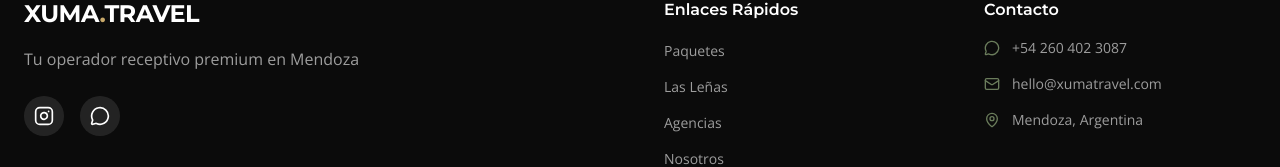
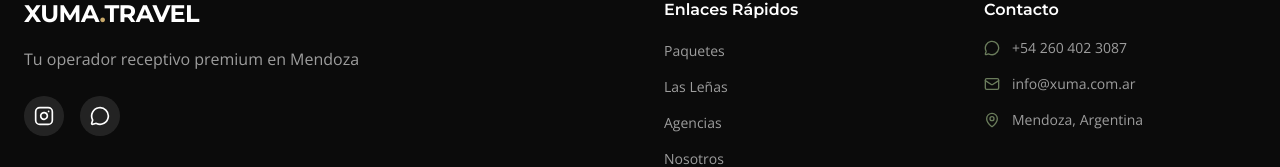
Before and after one commit to xumatravel/v0-xuma-travel-landing-page, a Next.js app: page / in a window 1280 px wide. Shown: the part 8287-8454 px from the top of the page. Built offline with nearby package versions, Linux system fonts and the light colour scheme.

Commit message:
fix: update contact email in footer
Change footer contact email to info@xuma.com.ar.

```diff
--- a/components/landing/footer.tsx
+++ b/components/landing/footer.tsx
@@ -83,11 +83,11 @@ export function Footer() {
               </li>
               <li>
                 <a
-                  href="mailto:hello@xumatravel.com"
+                  href="mailto:info@xuma.com.ar"
                   className="flex items-center gap-3 text-white/60 hover:text-white text-sm transition-colors duration-200"
                 >
                   <Mail className="w-4 h-4 text-[#6B7D5C]" />
-                  hello@xumatravel.com
+                  info@xuma.com.ar
                 </a>
               </li>
               <li>
```
